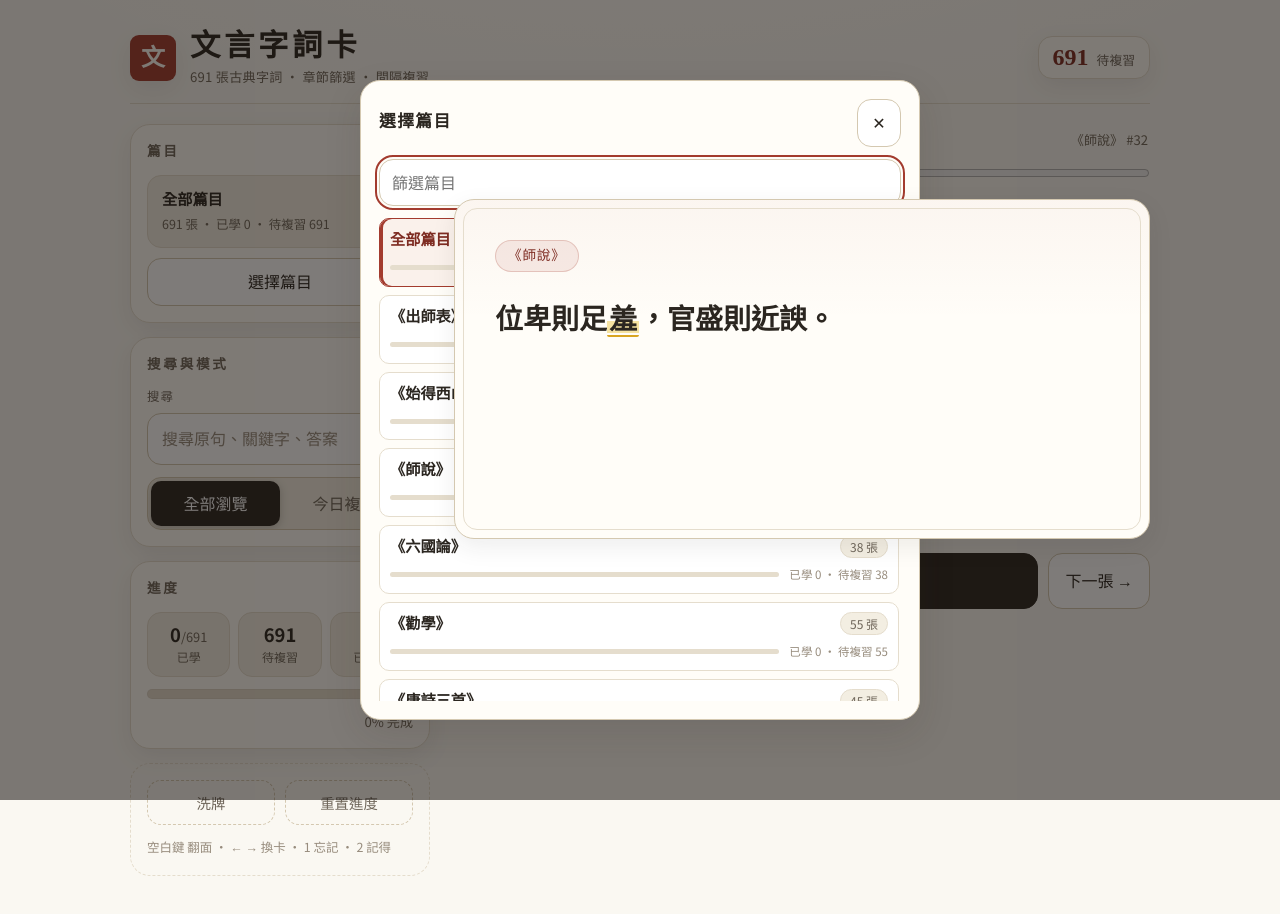
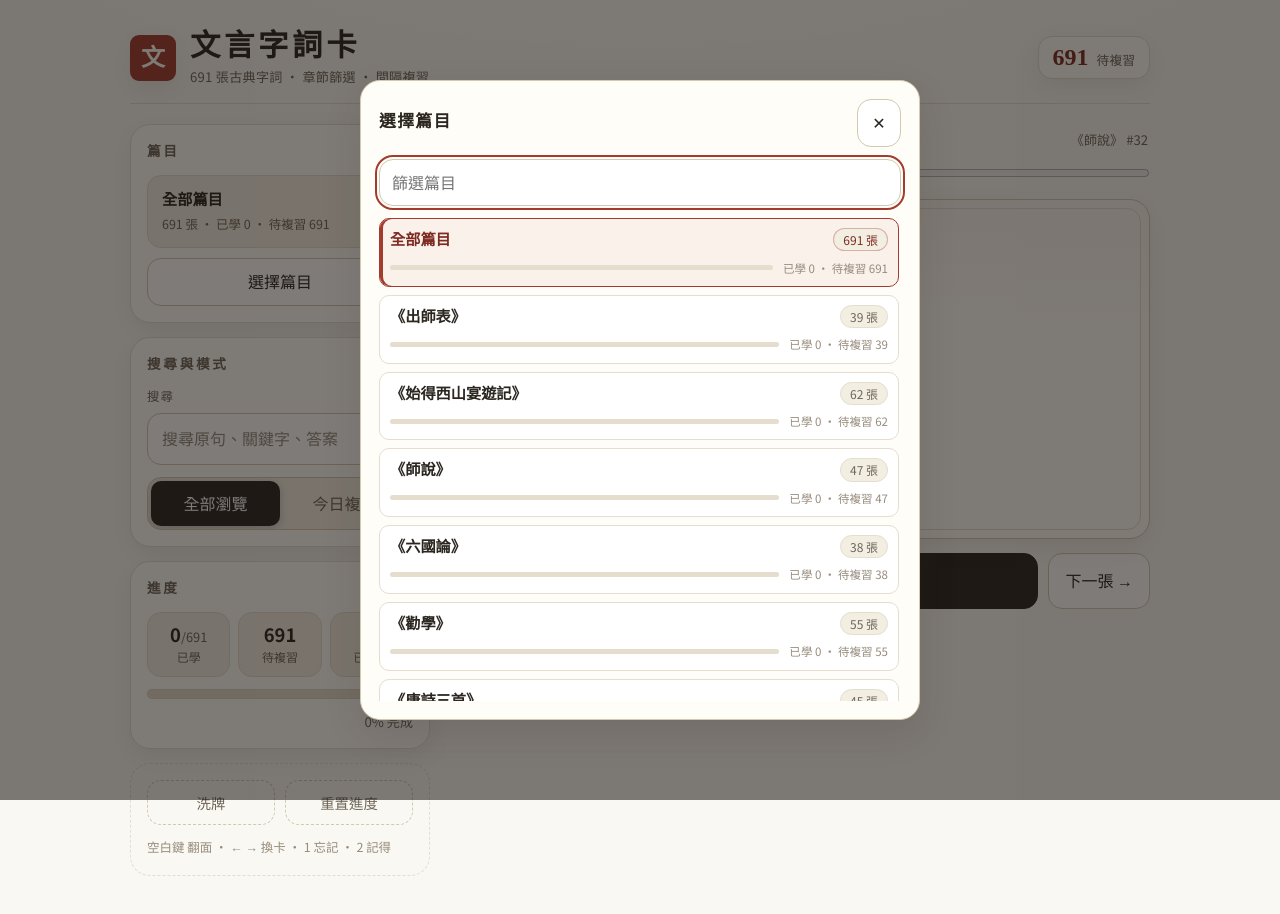
Before and after one commit to timothy0509/chinese-flashcards, a React (Vite) app: page / in a window 1280 px wide. Both pictures are taken after a click on the button "選擇篇目". Shown: the top 914 px of the page. Built offline with nearby package versions, Linux system fonts and the light colour scheme.

Commit message:
Render text picker modal in a portal above card layer

```diff
--- a/src/components/ChapterPicker.tsx
+++ b/src/components/ChapterPicker.tsx
@@ -1,4 +1,5 @@
 import { useEffect, useState } from "react";
+import { createPortal } from "react-dom";
 
 type Item = {
   name: string;
@@ -109,11 +110,9 @@ export default function ChapterPicker({
       >
         選擇篇目
       </button>
-      {open && (
-        <div
-          className="chapter-overlay"
-          onClick={() => setOpen(false)}
-        >
+      {open &&
+        createPortal(
+          <div className="chapter-overlay" onClick={() => setOpen(false)}>
             <div
               className="chapter-dialog"
               role="dialog"
@@ -149,7 +148,8 @@ export default function ChapterPicker({
                 )}
               </div>
             </div>
-        </div>
+          </div>,
+          document.body,
         )}
     </div>
   );
```
Lines whose indentation alone changed are shown as unchanged.
